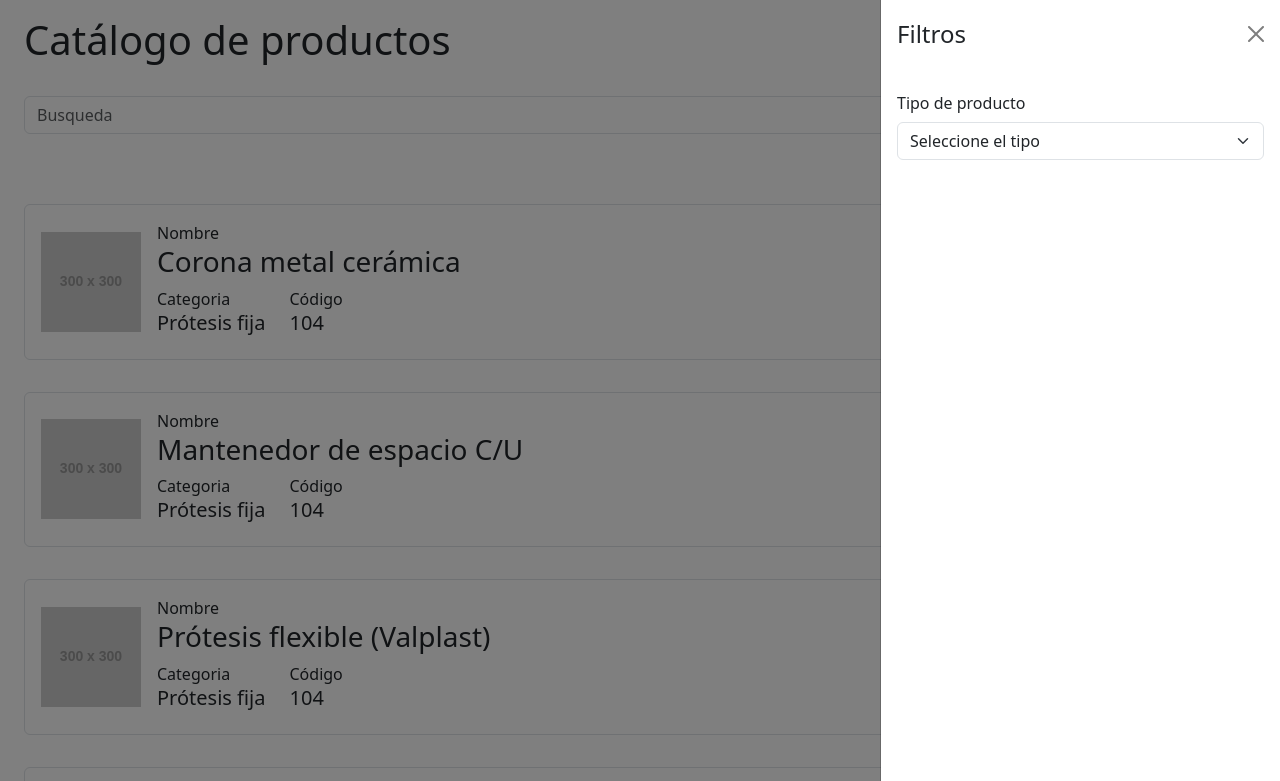
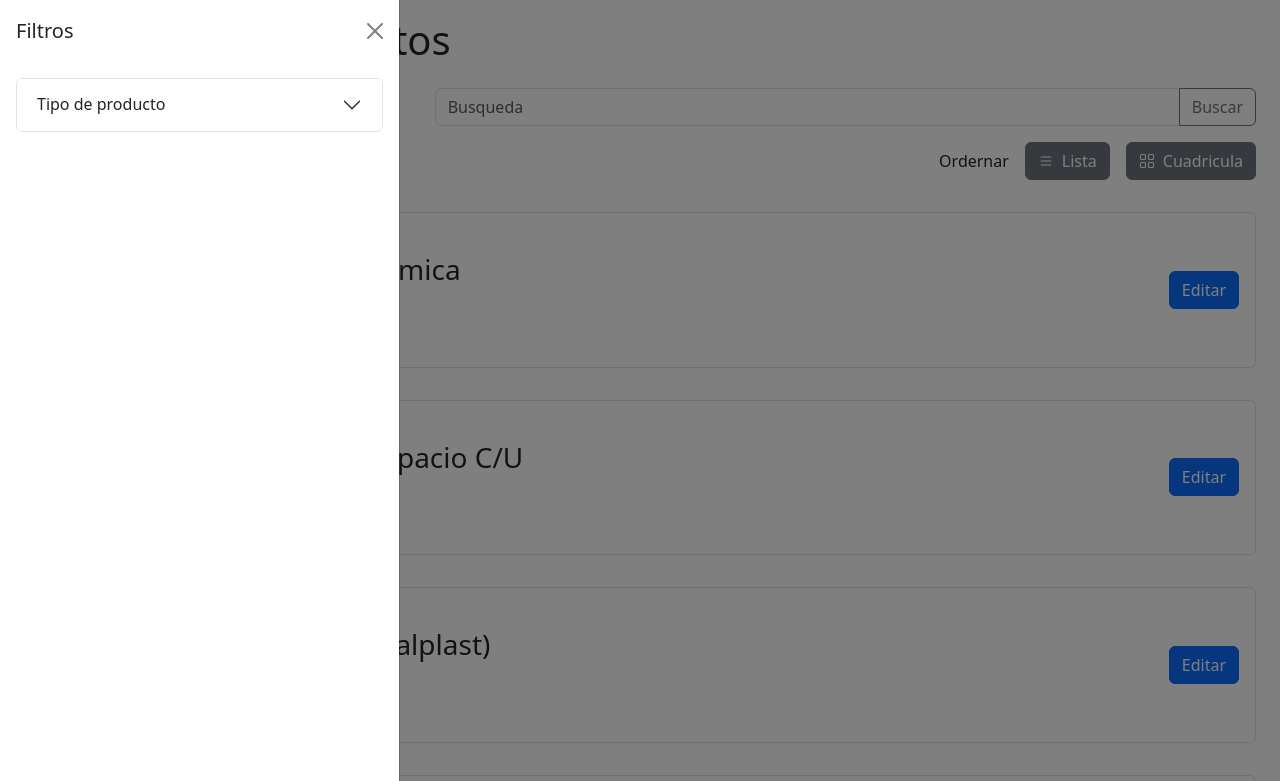
Before and after one commit to DisenowebCF/dentolab-components, a website built with Vite: page dentolab/productos.html in a window 1280 px wide. Both pictures are taken after a click on the button "Filtrar". Shown: the top 781 px of the page. Built offline with nearby package versions, Linux system fonts and the light colour scheme; placeholder pictures from the web are drawn by us.

Commit message:
cambio filtro

```diff
--- /dev/null
+++ b/dentolab/nuevo-producto.html
@@ -0,0 +1,23 @@
+<html lang="en">
+
+<head>
+    <meta charset="UTF-8">
+    <meta name="viewport" content="width=device-width, initial-scale=1.0">
+    <title>Hola Mundo</title>
+    <link href="https://cdn.jsdelivr.net/npm/bootstrap@5.3.2/dist/css/bootstrap.min.css" rel="stylesheet"
+        integrity="sha384-T3c6CoIi6uLrA9TneNEoa7RxnatzjcDSCmG1MXxSR1GAsXEV/Dwwykc2MPK8M2HN" crossorigin="anonymous">
+
+</head>
+
+<body>
+    <main class="mx-3 mx-md-4 py-3">
+        <section class="main-container">
+            <h1>Nuevo producto</h1>
+        </section>
+    </main>
+    <script src="https://cdn.jsdelivr.net/npm/bootstrap@5.3.2/dist/js/bootstrap.bundle.min.js"
+        integrity="sha384-C6RzsynM9kWDrMNeT87bh95OGNyZPhcTNXj1NW7RuBCsyN/o0jlpcV8Qyq46cDfL"
+        crossorigin="anonymous"></script>
+</body>
+
+</html>
--- a/dentolab/productos.html
+++ b/dentolab/productos.html
@@ -22,14 +22,30 @@
         }
 
     </script>
-    <main class="mx-4 py-3">
-
-        <section>
+    <main class="mx-3 mx-md-4 py-3">
+        <section class="main-container">
             <h1>Catálogo de productos</h1>
-            <div class="row pt-4">
+            <div class="d-flex flex-column flex-md-row gap-3 gap-md-0 mt-4">
                 <div class="col">
-                    <div class="d-flex flex-row gap-3">
-                        <input type="text" class="form-control w-100" value="" name="codigo" placeholder="Busqueda" />
+                    <a href="nuevo-producto.html" class="btn btn-primary text-nowrap d-flex flex-row align-items-center gap-2" style="width:fit-content;">
+                        <svg xmlns="http://www.w3.org/2000/svg" width="16" height="16" fill="currentColor"
+                            class="bi bi-plus-circle" viewBox="0 0 16 16">
+                            <path d="M8 15A7 7 0 1 1 8 1a7 7 0 0 1 0 14zm0 1A8 8 0 1 0 8 0a8 8 0 0 0 0 16z" />
+                            <path
+                                d="M8 4a.5.5 0 0 1 .5.5v3h3a.5.5 0 0 1 0 1h-3v3a.5.5 0 0 1-1 0v-3h-3a.5.5 0 0 1 0-1h3v-3A.5.5 0 0 1 8 4z" />
+                        </svg>
+                        Nuevo producto
+                    </a>
+                </div>
+                <div class="col col-md-8 d-flex flex-row gap-3 pt-md-0">
+                    <div class="input-group">
+                        <input type="text" class="form-control" placeholder="Busqueda" aria-label="Recipient's username"
+                            aria-describedby="button-addon2">
+                        <button class="btn btn-outline-secondary" type="button" id="button-addon2">Buscar</button>
+                    </div>
+                </div>
+            </div>
+            <div class="d-flex flex-row justify-content-between pt-3">
                 <a data-bs-toggle="offcanvas" href="#filterCanva" role="button" aria-controls="filterCanva"
                     class="btn btn-secondary d-flex flex-row align-items-center gap-2">
                     <svg xmlns="http://www.w3.org/2000/svg" width="16" height="16" fill="currentColor"
@@ -39,10 +55,6 @@
                     </svg>
                     Filtrar
                 </a>
-                    </div>
-                </div>
-            </div>
-            <div class="d-flex flex-row justify-content-end pt-3">
                 <div class="d-flex flex-row align-items-center gap-3">
                     <label>Ordernar</label>
                     <button onclick="orderList(true)" type="button"
@@ -52,7 +64,9 @@
                             <path fill-rule="evenodd"
                                 d="M2.5 12a.5.5 0 0 1 .5-.5h10a.5.5 0 0 1 0 1H3a.5.5 0 0 1-.5-.5zm0-4a.5.5 0 0 1 .5-.5h10a.5.5 0 0 1 0 1H3a.5.5 0 0 1-.5-.5zm0-4a.5.5 0 0 1 .5-.5h10a.5.5 0 0 1 0 1H3a.5.5 0 0 1-.5-.5z" />
                         </svg>
+                        <span class="d-none d-md-flex">
                             Lista
+                        </span>
                     </button>
                     <button onclick="orderList(false)" type="button"
                         class="btn btn-secondary d-flex flex-row align-items-center gap-2">
@@ -61,12 +75,16 @@
                             <path
                                 d="M1 2.5A1.5 1.5 0 0 1 2.5 1h3A1.5 1.5 0 0 1 7 2.5v3A1.5 1.5 0 0 1 5.5 7h-3A1.5 1.5 0 0 1 1 5.5v-3zM2.5 2a.5.5 0 0 0-.5.5v3a.5.5 0 0 0 .5.5h3a.5.5 0 0 0 .5-.5v-3a.5.5 0 0 0-.5-.5h-3zm6.5.5A1.5 1.5 0 0 1 10.5 1h3A1.5 1.5 0 0 1 15 2.5v3A1.5 1.5 0 0 1 13.5 7h-3A1.5 1.5 0 0 1 9 5.5v-3zm1.5-.5a.5.5 0 0 0-.5.5v3a.5.5 0 0 0 .5.5h3a.5.5 0 0 0 .5-.5v-3a.5.5 0 0 0-.5-.5h-3zM1 10.5A1.5 1.5 0 0 1 2.5 9h3A1.5 1.5 0 0 1 7 10.5v3A1.5 1.5 0 0 1 5.5 15h-3A1.5 1.5 0 0 1 1 13.5v-3zm1.5-.5a.5.5 0 0 0-.5.5v3a.5.5 0 0 0 .5.5h3a.5.5 0 0 0 .5-.5v-3a.5.5 0 0 0-.5-.5h-3zm6.5.5A1.5 1.5 0 0 1 10.5 9h3a1.5 1.5 0 0 1 1.5 1.5v3a1.5 1.5 0 0 1-1.5 1.5h-3A1.5 1.5 0 0 1 9 13.5v-3zm1.5-.5a.5.5 0 0 0-.5.5v3a.5.5 0 0 0 .5.5h3a.5.5 0 0 0 .5-.5v-3a.5.5 0 0 0-.5-.5h-3z" />
                         </svg>
+                        <span class="d-none d-md-flex">
                             Cuadricula
+                        </span>
                     </button>
                 </div>
             </div>
+            <div class="row">
+                <div class="col">
                     <div class="row row-cols-1" id="cards-products">
-                <div class="col">
+                        <div class="col pt-3">
                             <div class="border rounded p-3 my-3">
                                 <div class="d-flex flex-column flex-md-row justify-content-between align-items-center">
                                     <div class="d-flex flex-column flex-md-row align-items-center gap-3">
@@ -183,6 +201,9 @@
                             </div>
                         </div>
                     </div>
+                </div>
+            </div>
+
         </section>
 
         <div class="offcanvas offcanvas-end" tabindex="-1" id="offcanvasExample"
@@ -289,25 +310,33 @@
             </div>
         </div>
 
-        <div class="offcanvas offcanvas-end" tabindex="-1" id="filterCanva" aria-labelledby="filterCanvaLabel">
+        <div class="offcanvas offcanvas-start" tabindex="-1" id="filterCanva" aria-labelledby="filterCanva">
             <div class="offcanvas-header">
-                <h4 class="offcanvas-title" id="filterCanva">Filtros</h4>
+                <h5 class="offcanvas-title" id="filterCanva">Filtros</h5>
                 <button type="button" class="btn-close" data-bs-dismiss="offcanvas" aria-label="Close"></button>
             </div>
-            <div class="offcanvas-body pt-0">
-                <div class="col mt-3">
-                    <div class="d-flex flex-column">
-                        <label class="col-form-label">Tipo de producto</label>
-                        <select class="form-select" name="tpprod">
-                            <option value="0">Seleccione el tipo</option>
-                            <option value="1">Materia Prima</option>
-                            <option value="2">Semi Elaborado</option>
-                            <option value="3">Producto Terminado</option>
-                            <option value="4">Material de Envase</option>
-                            <option value="5">Máquina</option>
-                            <option value="6">Equipo</option>
-                            <option value="7">Utensilio</option>
-                        </select>
+            <div class="offcanvas-body">
+                <div class="accordion" id="accordionExample">
+                    <div class="accordion-item">
+                        <h2 class="accordion-header">
+                            <button class="accordion-button collapsed" type="button" data-bs-toggle="collapse"
+                                data-bs-target="#collapseTwo" aria-expanded="false" aria-controls="collapseTwo">
+                                Tipo de producto
+                            </button>
+                        </h2>
+                        <div id="collapseTwo" class="accordion-collapse collapse" data-bs-parent="#accordionExample">
+                            <div class="accordion-body">
+                                <div class="d-flex flex-column gap-3">
+                                    <button class="btn btn-secondary">Materia Prima</button>
+                                    <button class="btn btn-secondary">Semi Elaborado</button>
+                                    <button class="btn btn-secondary">Producto Terminado</button>
+                                    <button class="btn btn-secondary">Material de Envase</button>
+                                    <button class="btn btn-secondary">Máquina</button>
+                                    <button class="btn btn-secondary">Equipo</button>
+                                    <button class="btn btn-secondary">Utensilio</button>
+                                </div>
+                            </div>
+                        </div>
                     </div>
                 </div>
             </div>
--- a/dentolab/style.css
+++ b/dentolab/style.css
@@ -1,5 +1,12 @@
 .img-product {height: 100px;width: 100px;}
+
+.main-container { margin-left: auto; margin-right: auto;}
+
 
 @media only screen and (max-width: 425px) {
   .img-product {height: 100%;width: auto;}
 }
+
+@media only screen and (min-width: 1440px) {
+  .main-container {width: 1204px;}
+}
```
Lines whose indentation alone changed are shown as unchanged.
